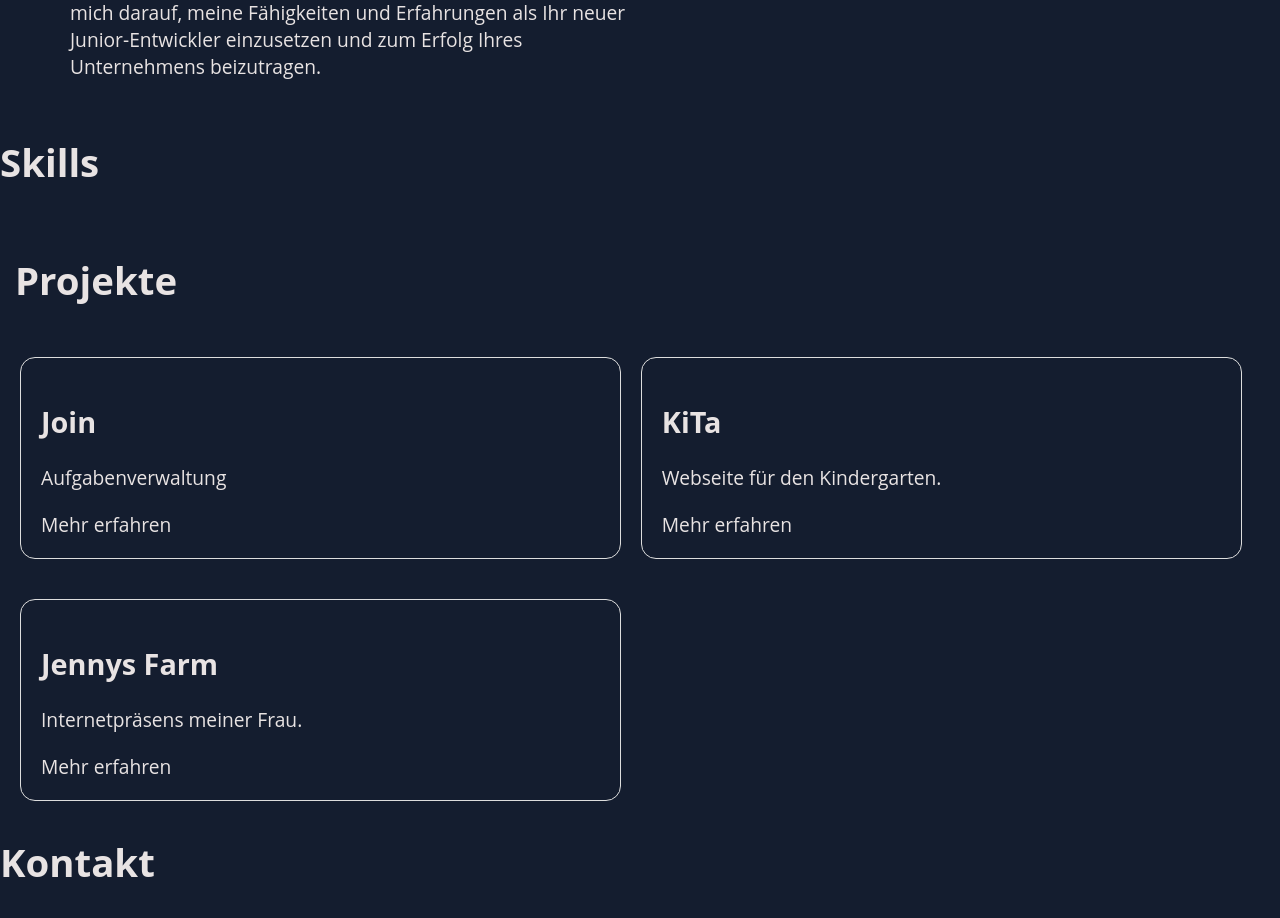
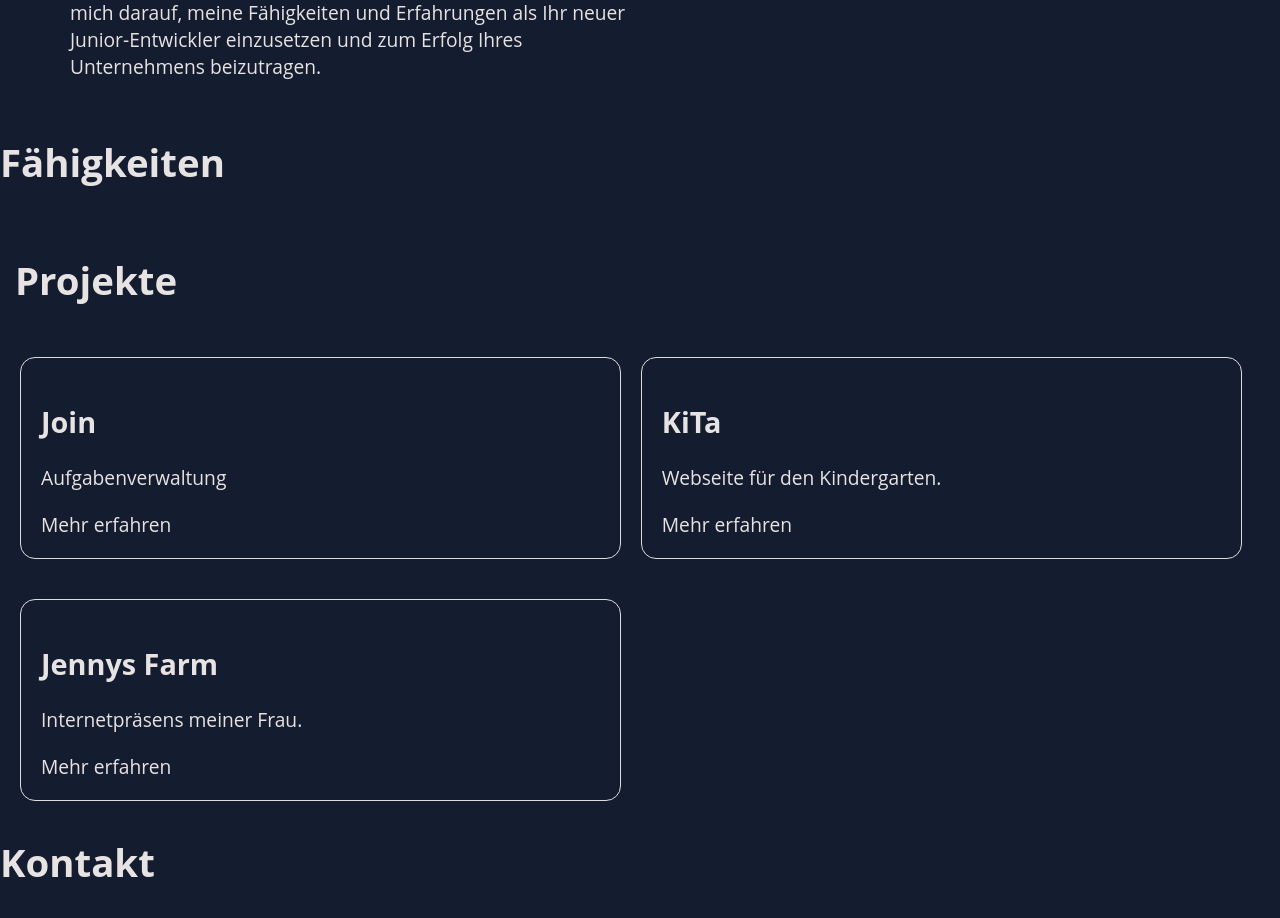
Before and after one commit to KayBeckmann/Portfolio-Vue, a Vue app: page / in a window 1280 px wide. Shown: the part 1482-2400 px from the top of the page. Built offline with nearby package versions, Linux system fonts and the light colour scheme.

Commit message:
Skills edited

```diff
--- a/src/components/SkillsComponent.vue
+++ b/src/components/SkillsComponent.vue
@@ -1,3 +1,11 @@
 <template>
-    <h1>Skills</h1>
+    <h1>{{ currentMessages.menu.skills }}</h1>
 </template>
+
+<script setup lang="js">
+import { useLanguageStore } from '../stores/language';
+
+const { currentMessages } = useLanguageStore();
+</script>
+
+<style lang="css" scoped></style>
```
